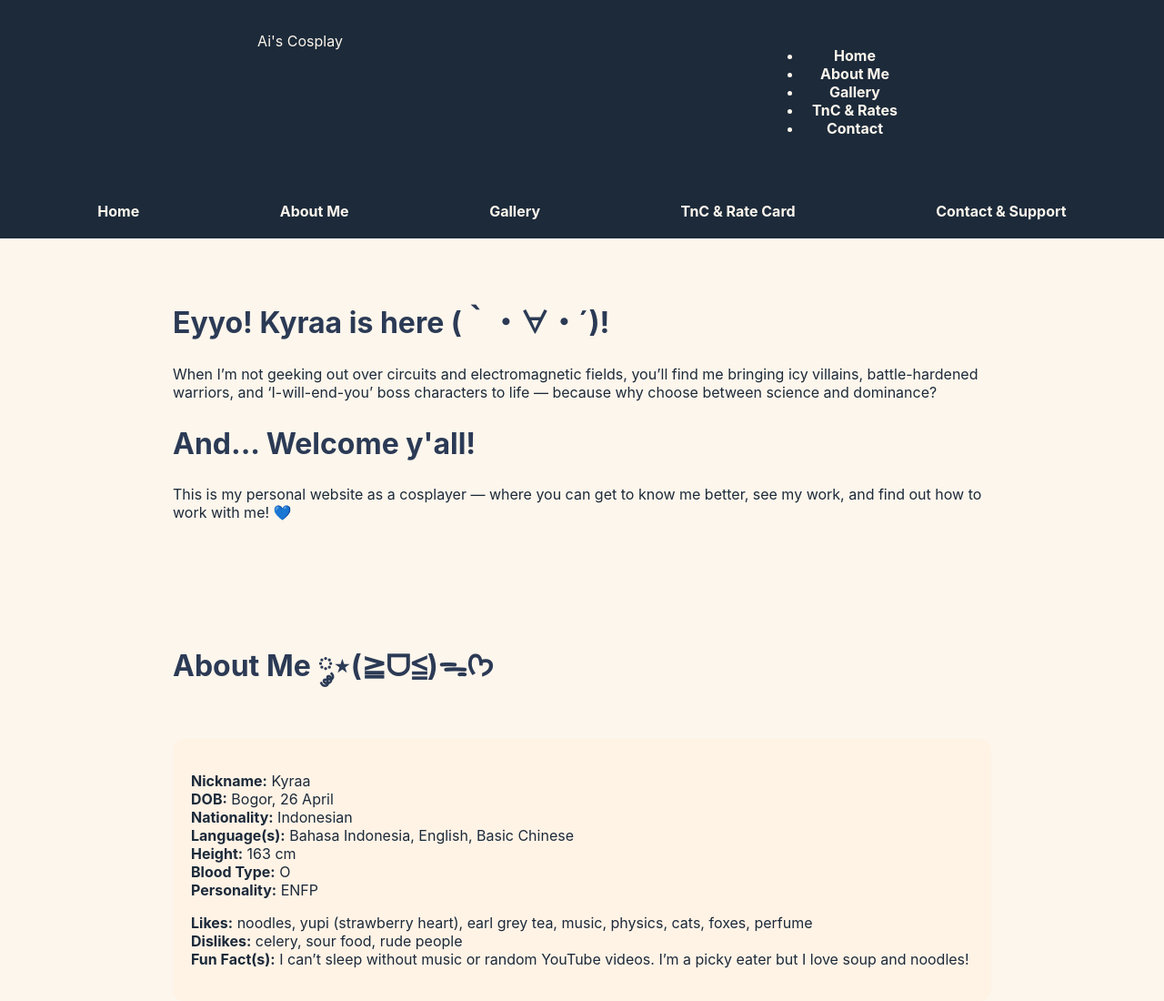
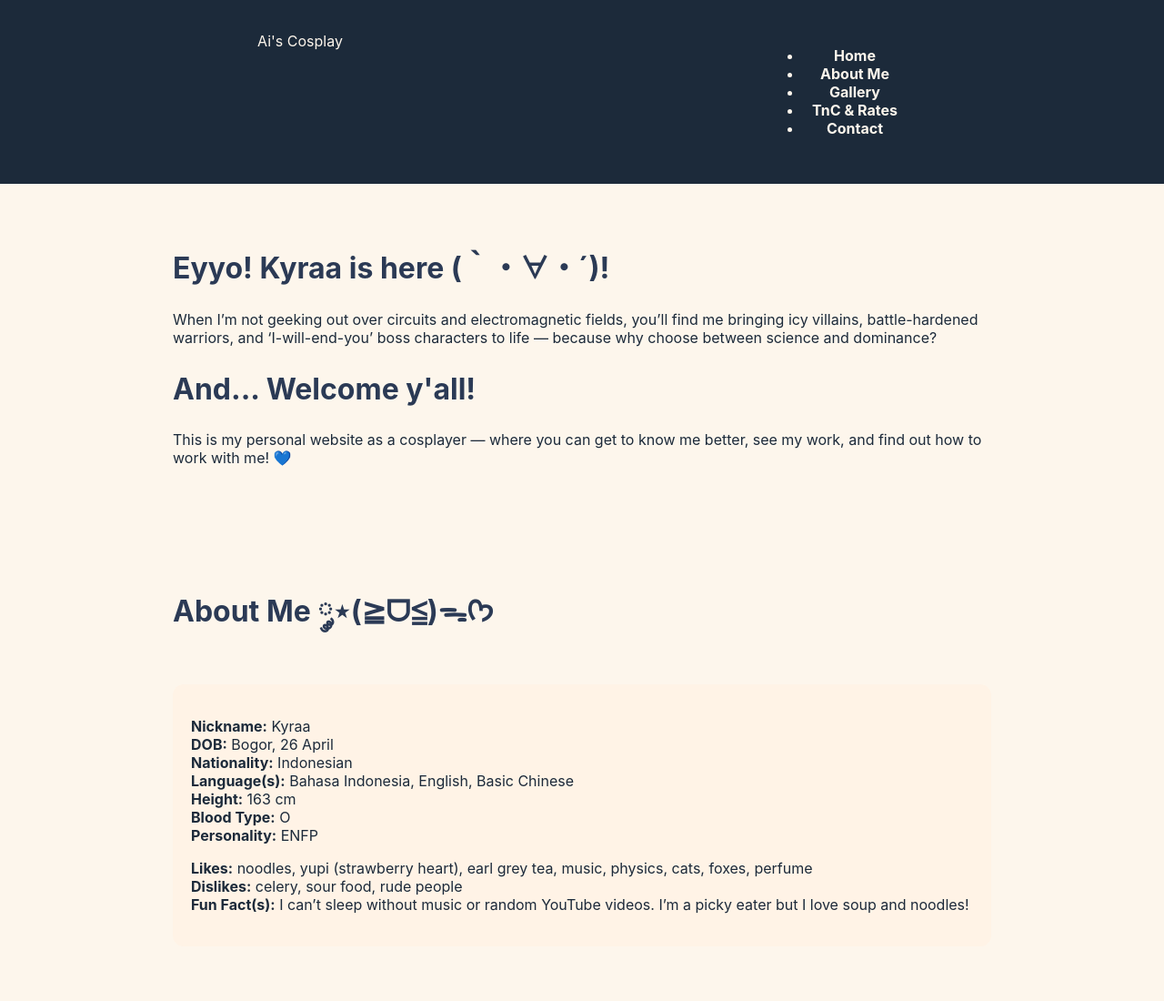
Before and after one commit to aiiivrll/official-website, a plain HTML site: page index.html in a window 1280 px wide. Shown: the top 1100 px of the page at 91% size. Drawn offline with Linux system fonts and the light colour scheme.

Commit message:
Update index.html

```diff
--- a/index.html
+++ b/index.html
@@ -1,3 +1,4 @@
+<!DOCTYPE html>
 <!DOCTYPE html>
 <html lang="en">
   <head>
@@ -123,7 +124,7 @@
     </style>
   </head>
   <body>
-    <header class="sticky top-0 z-50 bg-[#0f1c2e] shadow-md">
+<header class="sticky top-0 z-50 bg-[#0f1c2e] shadow-md">
   <nav class="flex justify-between items-center px-6 py-4">
     <div class="text-2xl font-bold tracking-wide text-[#e2d9c7]">
       Ai's Cosplay
@@ -137,17 +138,6 @@
     </ul>
   </nav>
 </header>
-
-
-    <div class="sticky-nav">
-      <nav>
-        <a href="#home">Home</a>
-        <a href="#about">About Me</a>
-        <a href="#gallery">Gallery</a>
-        <a href="#tnc">TnC & Rate Card</a>
-        <a href="#contact">Contact & Support</a>
-      </nav>
-    </div>
 
     <section id="home">
       <h2>Eyyo! Kyraa is here (｀・∀・´)!</h2>
```
